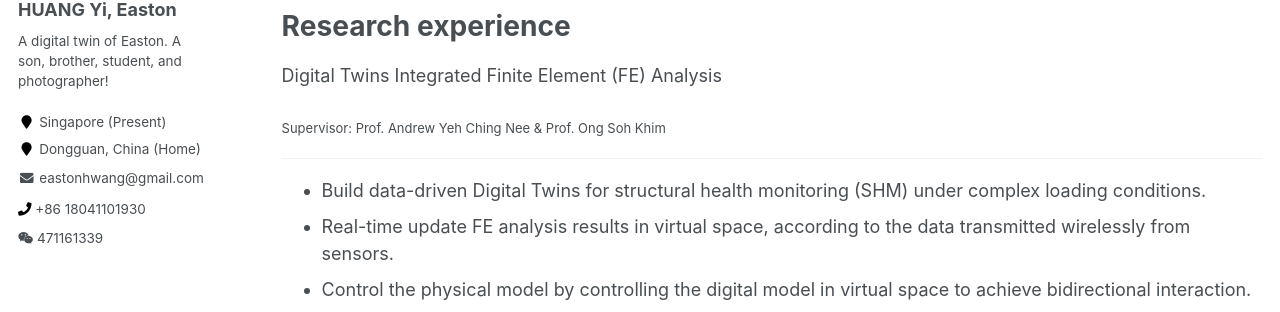
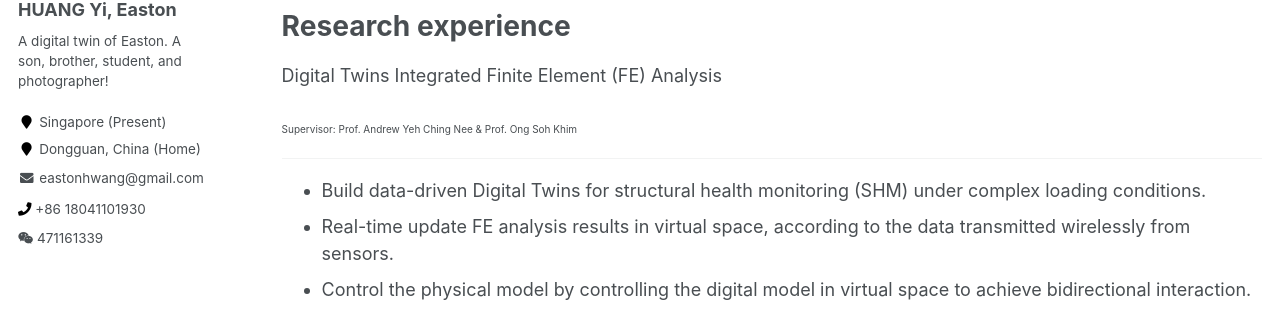
Before and after one commit to easton-hy/easton-hy.github.io, a Jekyll site: the page built from _pages/cv.md, in a window 1280 px wide. Shown: the part 369-681 px from the top of the page. Built offline with Jekyll 4.4.1, drawn with Linux system fonts in a browser that asks for light colours.

Commit message:
Update cv.md

```diff
--- a/_pages/cv.md
+++ b/_pages/cv.md
@@ -21,7 +21,7 @@ Research experience
 ======
 
 Digital Twins Integrated Finite Element (FE) Analysis
-<font size=2 >Supervisor: Prof. Andrew Yeh Ching Nee & Prof. Ong Soh Khim</font>
+<font size=1 >Supervisor: Prof. Andrew Yeh Ching Nee & Prof. Ong Soh Khim</font>
 ------
   * Build data-driven Digital Twins for structural health monitoring (SHM) under complex loading conditions.
   * Real-time update FE analysis results in virtual space, according to the data transmitted wirelessly from sensors.
```
